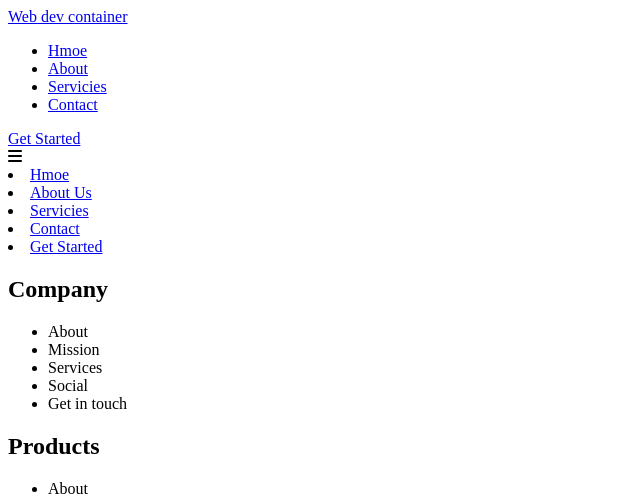
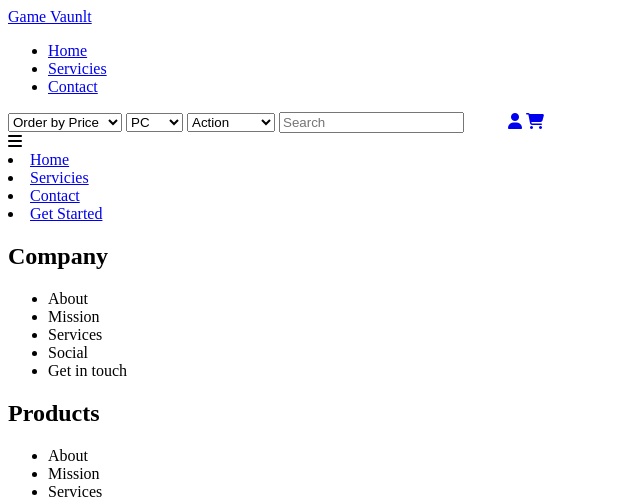
Before and after one commit to Claudio-Palma/GameVault, a PHP site: page /Catalog.php in a window 1280 px wide. Shown: the top 499 px of the page, without its empty margins (0-640 px from the left). Run offline with PHP 8.4, Linux system fonts and the light colour scheme; data that the repository does not hold is empty.

Commit message:
Update Catalog.php

```diff
--- a/FRONT END/html/Catalog.php
+++ b/FRONT END/html/Catalog.php
@@ -12,21 +12,45 @@
     <body>
         <header>
             <div class="navbar">
-                <div class="logo"> <a href="#">Web dev container</a> </div>
+                <div class="logo" style="margin-right: 20px;"> <a href="#">Game Vaunlt</a> </div>
                 <ul class="links">
-                    <li><a href="home.html">Hmoe</a></li>
-                    <li><a href="home.html#portfolio">About</a></li>
+                    <li><a href="home.html">Home</a></li>
                     <li><a href="catalogo.html">Servicies</a></li>
                     <li><a href="mail.html">Contact</a></li>
                 </ul>
-                <a href="#" class="action-btn">Get Started</a>
+
+                <select id="dropdown">
+                    <option value="Price"> Order by Price </option>
+                    <option value="Name"> Order by Name </option>
+                </select>
+
+                <select id="dropdown">
+                    <option value="PC"> PC </option>
+                    <option value="PS-5"> PS-5 </option>
+                    <option value="X-box"> X-box </option>
+                </select>
+
+                <select id="dropdown">
+                    <option value="Action"> Action </option>
+                    <option value="Fighting"> Fighting </option>
+                    <option value="MMO-RPG"> MMO-RPG </option>
+                    <option value="RPG"> RPG </option>
+                    <option value="Strategy"> Strategy </option>
+                    <option value="Shooter"> Shooter </option>
+                    <option value="Adventure"> Adventure </option>
+                    <option value="Souls"> Souls </option>
+                </select>
+
+                <input type="text" class="searchBox" placeholder="Search">
+
+                <a href="#" class="action-btn" style="margin-left: 40px;"><i class="fa-solid fa-user"></i></a>
+                <a href="#" class="action-btn"> <i class="fa-solid fa-cart-shopping"></i> </a>
                 <div class="toggle-btn">
                     <i class="fa-solid fa-bars"></i>
                 </div>
             </div>
             <div class="dropdown-menu open">
-                <li><a href="home.html">Hmoe</a></li>
-                <li><a href="home.html#portfolio">About Us</a></li>
+                <li><a href="home.html">Home</a></li>
                 <li><a href="catalogo.html">Servicies</a></li>
                 <li><a href="mail.html">Contact</a></li>
                 <li><a href="#" class="action-btn">Get Started</a></li>
```
